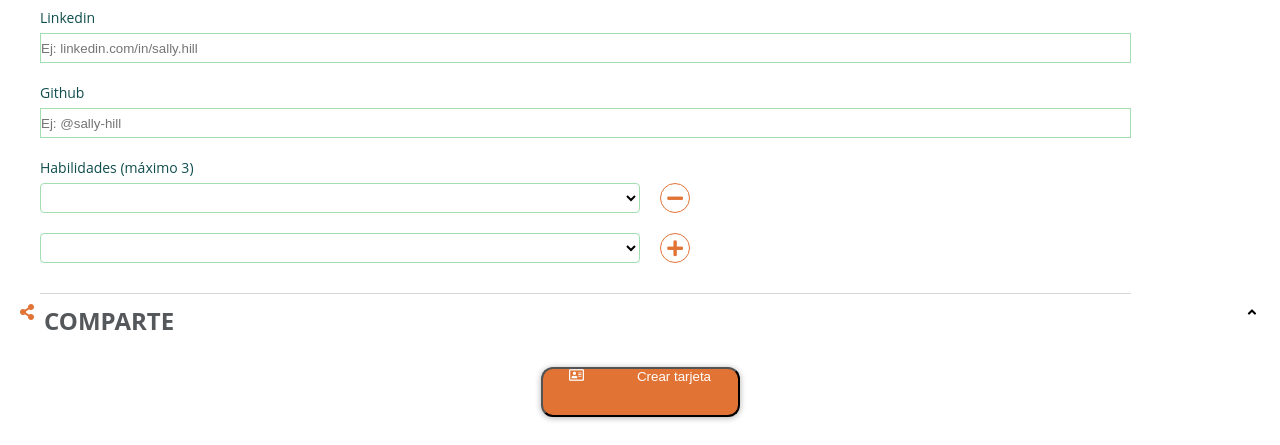
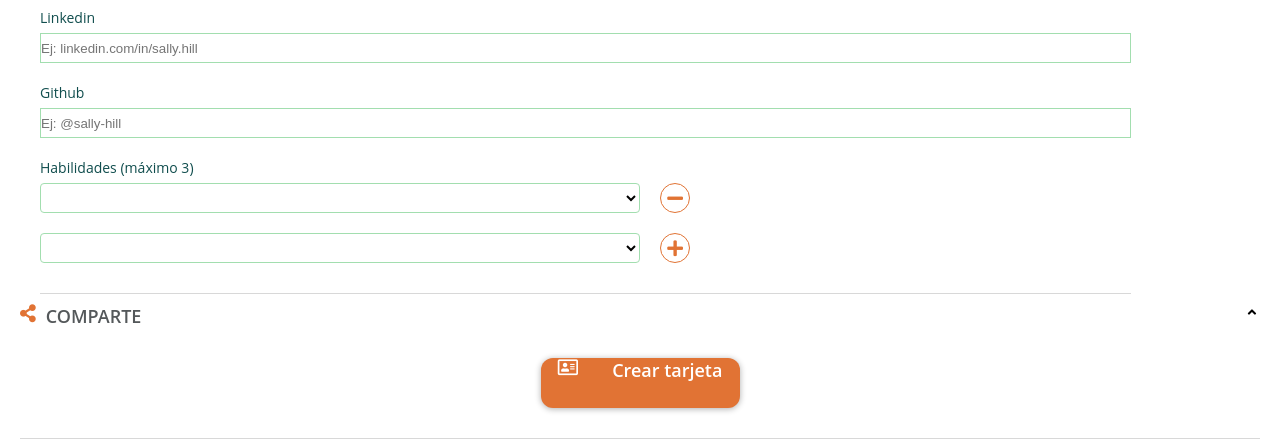
Before and after one commit to Adalab/dorcas-s2-peak-y-blinded, a website: page form.html in a window 1280 px wide. Shown: the part 1374-1819 px from the top of the page. Drawn offline with Linux system fonts and the light colour scheme.

Commit message:
Add share section and buttons typography, fix btn-card

```diff
--- a/form.html
+++ b/form.html
@@ -168,16 +168,16 @@
     <section class="share">
       <div class="share__header">
         <div class="share__icon-title">
-          <i class="share__icon fas fa-share-alt"></i>
-          <h2 class="share__title">COMPARTE</h2>
+          <i class="icon__primary--medium fas fa-share-alt"></i>
+          <h2 class="text__dark--title share__title">comparte</h2>
         </div>
         <button class="btn-arrow" type="button" name="button"><i class="fas fa-angle-up"></i></button>
       </div>
       <div class="share__content">
-        <button class="btn-card btn-card--position" type="submit" name="button"><i class="far fa-address-card"></i>Crear tarjeta</button>
+        <button class="btn-card btn-card--position btn-card--text" type="submit" name="button"><i class="far fa-address-card"></i>Crear tarjeta</button>
       </div>
       <div class="card-created">
-        <h3 class="card-created__title">La tarjeta ha sido creada:</h3>
+        <h3 class="text__dark--title card-created__title">La tarjeta ha sido creada:</h3>
         <a class="card-link"  href="#">https://awesome-profile-card.com?id=A456DF0001</a>
         <button class="btn-twitter btn-twitter--position" type="button" name="button"><i class="fab fa-twitter"></i>Compartir en twitter</button>
       </div>
--- a/scss/components/_buttons.scss
+++ b/scss/components/_buttons.scss
@@ -2,6 +2,7 @@
   width: 199px;
   height: 50px;
   background-color: $color-primary;
+  border: 0;
   border-radius: 12px;
   box-shadow: 0 1px 6px 0 rgba(0, 0, 0, 0.32);
   color: $color-light;
--- a/scss/components/_forms.scss
+++ b/scss/components/_forms.scss
@@ -226,11 +226,6 @@
   color: $color-primary;
 }
 
-.share__title {
-  margin: 0;
-  padding-left: 10px;
-}
-
 .share__content {
   border-bottom: 1px solid $color-medium-light;
 }
--- a/scss/components/_typography.scss
+++ b/scss/components/_typography.scss
@@ -118,3 +118,10 @@
   font-size: $size-s;
   color: $color-light;
  }
+
+.btn-card--text {
+  font-family: $font-primary;
+  font-size: $size-m;
+  font-weight: $weight-semibold;
+  color: $color-light;
+}
--- a/scss/pages/_home.scss
+++ b/scss/pages/_home.scss
@@ -46,6 +46,7 @@
 
 .card-created__title {
   margin: 0;
+  text-transform: none;
   padding-top: 20px;
   padding-bottom: 5px;
 }
```
Also changed, not shown: css/main.css.
